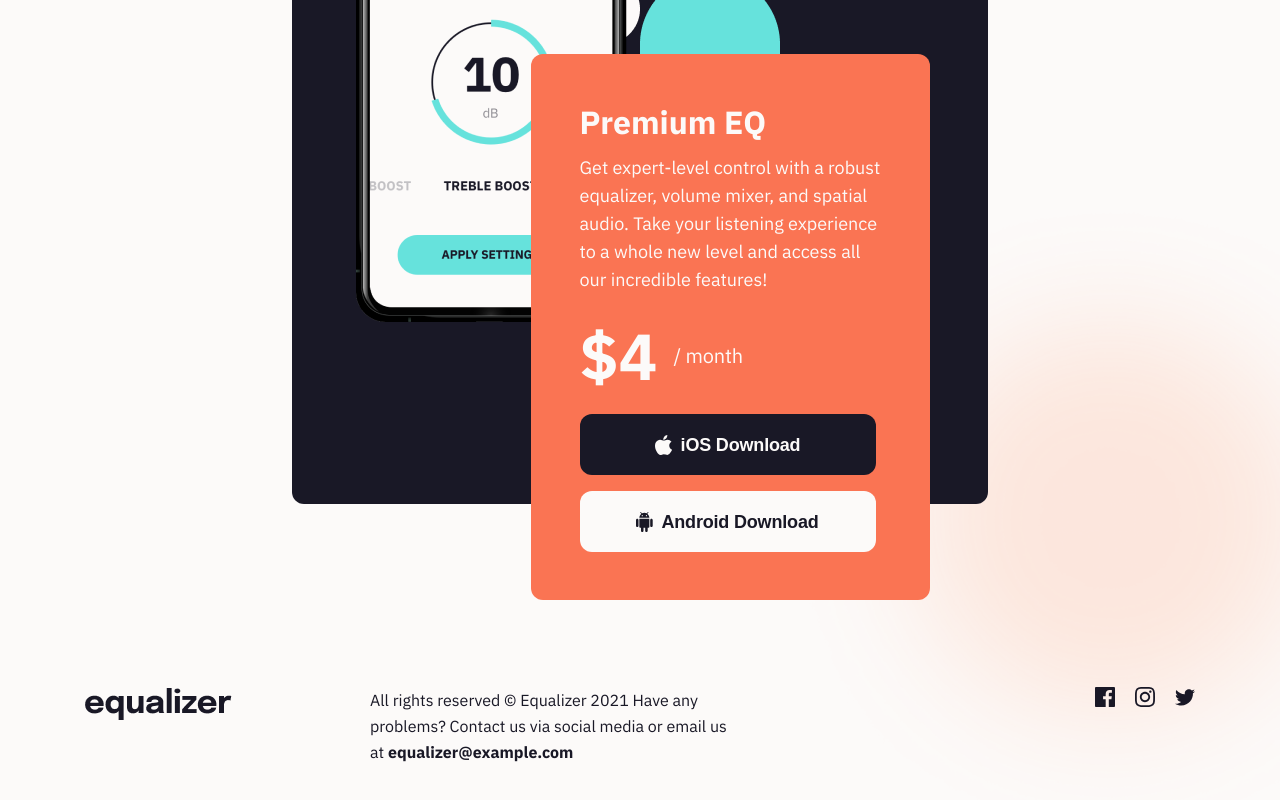
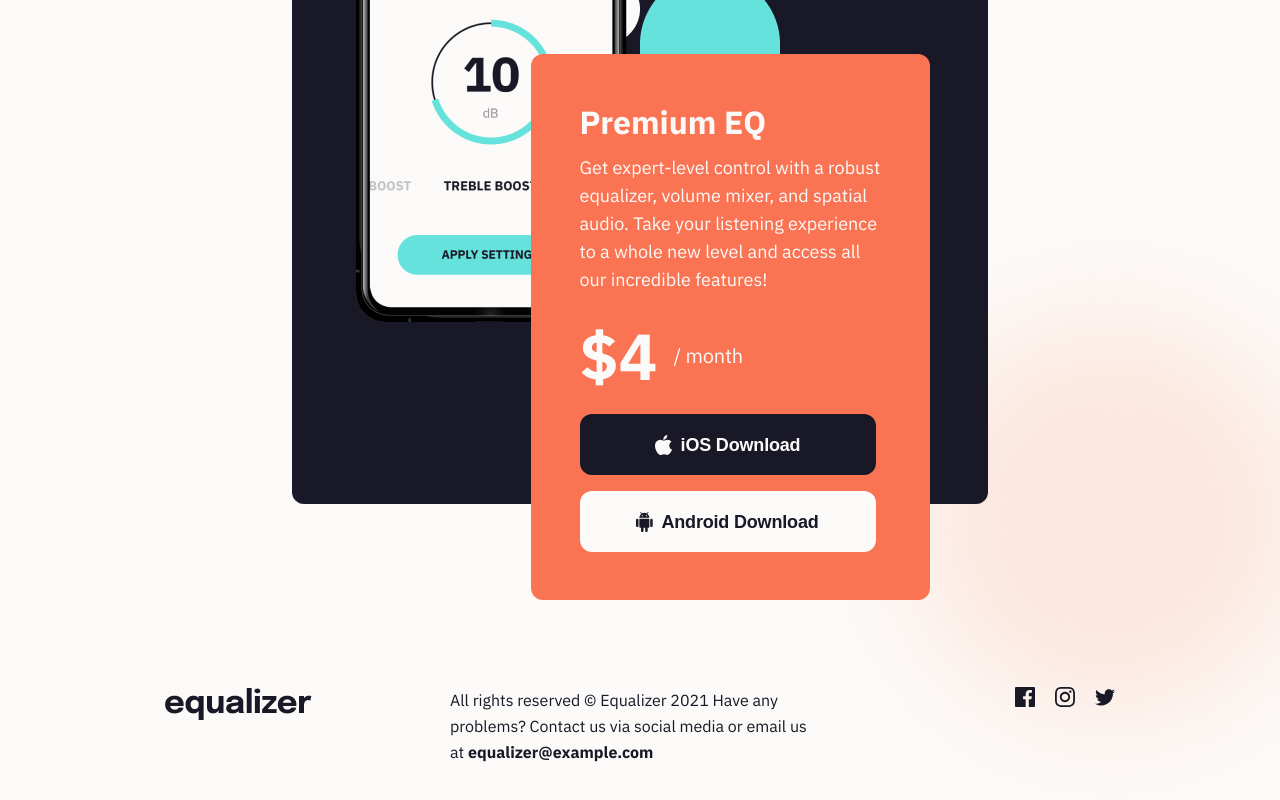
Before and after one commit to 0x41-li/equalizer-landing-page, a React (Create React App) app: page / in a window 1280 px wide. Shown: the part 977-1777 px from the top of the page. Built offline with nearby package versions, Linux system fonts and the light colour scheme.

Commit message:
Adding padding-left and padding-right to the footer for desktop version instead of max-width and margin auto on both sides

```diff
--- a/src/scss/footer.scss
+++ b/src/scss/footer.scss
@@ -19,10 +19,9 @@ footer {
   }
 
   @media screen and (min-width: 1100px) {
-    max-width: 1110px;
 
-    margin-left: auto;
-    margin-right: auto;
+    margin-left: 165px;
+    margin-right: 165px;
 
     justify-content: flex-start;
     align-items: flex-start;
```
